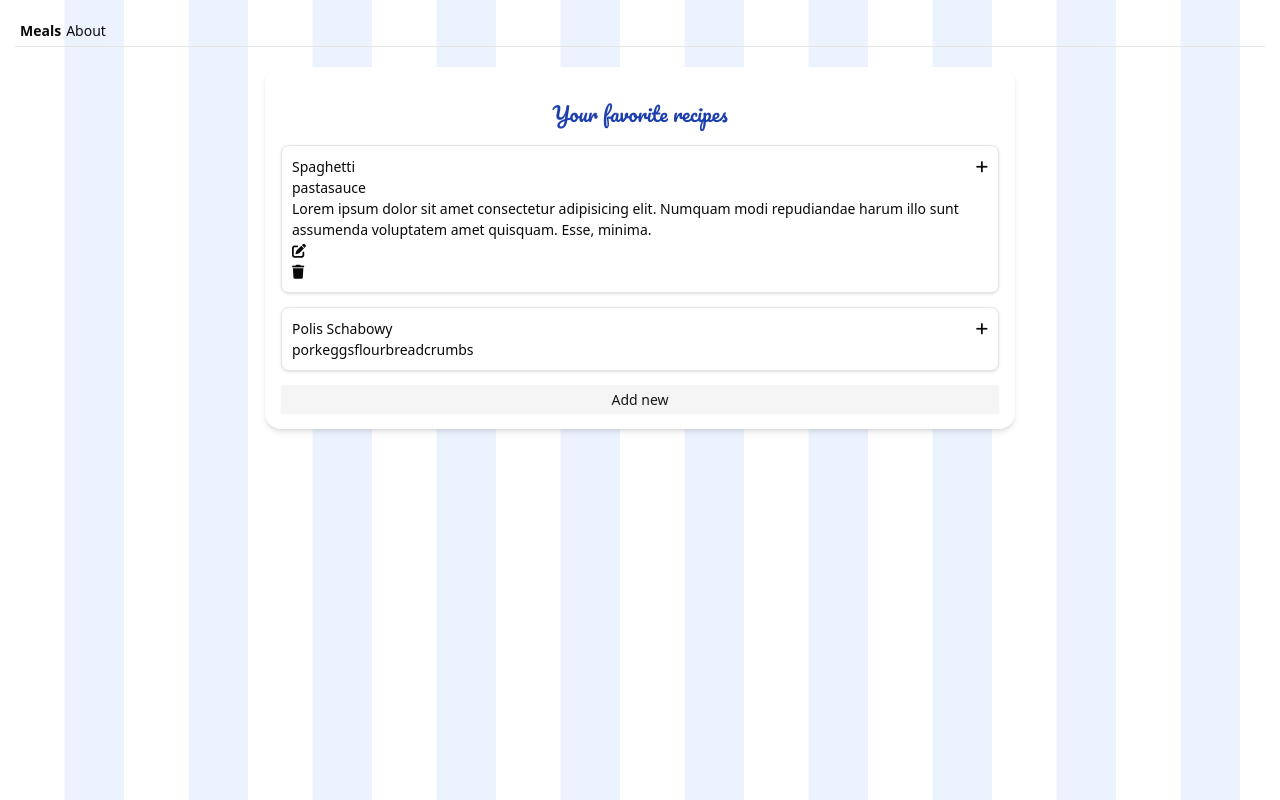
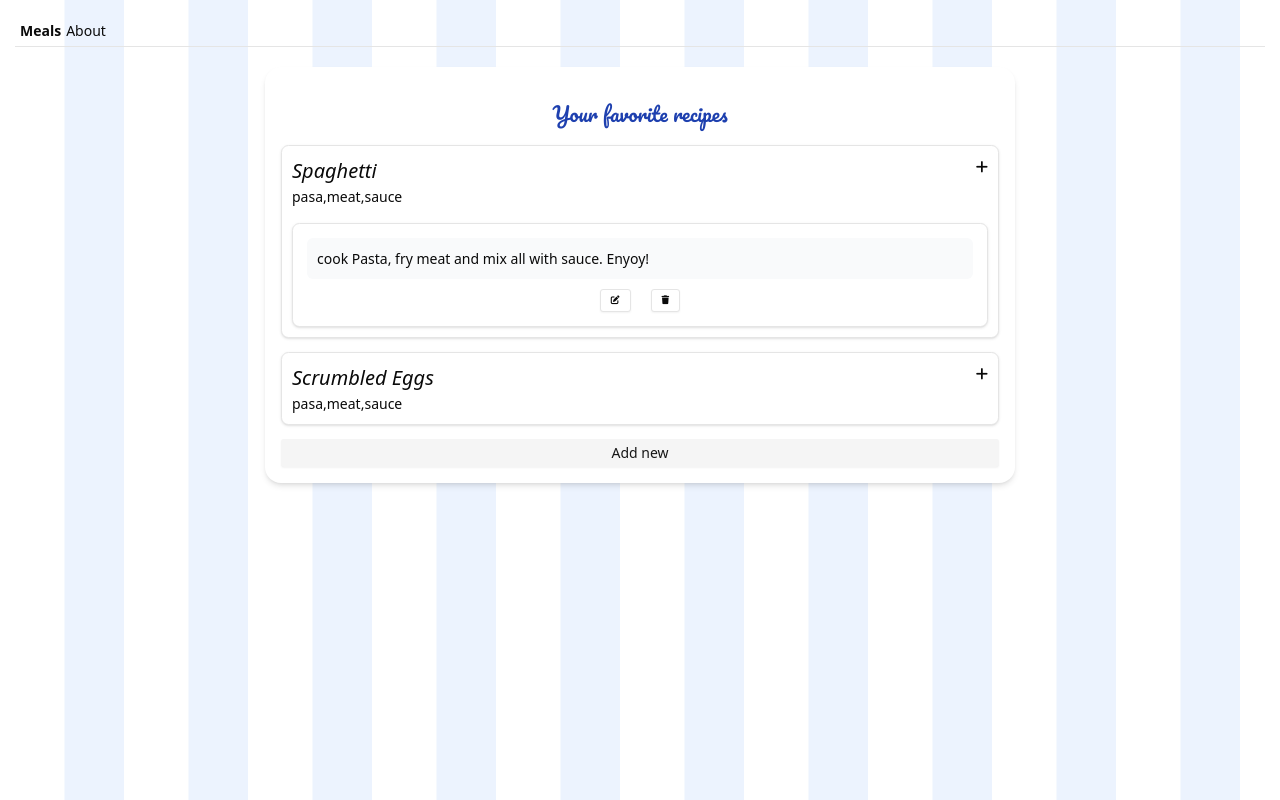
Before and after one commit to graqu/Recipes-react, a React (Vite) app: page /meals in a window 1280 px wide. Both pictures are taken after a click on the element 981 px from the left and 177 px from the top of the page. Built offline with nearby package versions, Linux system fonts and the light colour scheme.

Commit message:
add state to control meals Components

```diff
--- a/src/components/MealItem.tsx
+++ b/src/components/MealItem.tsx
@@ -1,55 +1,57 @@
 import { useState } from 'react';
 import { Card } from './ui/card';
+import { Button } from './ui/button';
 
 const MealItem: React.FunctionComponent<{
-  name: String;
-  ingredients: String;
+  id: string;
+  name: string;
+  ingredients: string;
+  reciepe: string;
+  openedRecipe: string;
+  onExtend: (id: string) => void;
 }> = (props) => {
-  const [isOpen, setIsOpen] = useState(false);
+  const extendHandler = () => {
+    props.onExtend(props.id);
+  };
+
   return (
     <li>
       <Card className="p-[10px] my-[14px]">
         <div className="flex justify-between">
           <div>
-            <h3>{props.name}</h3>
+            <h3 className="text-[2rem] italic">{props.name}</h3>
             <p>{props.ingredients}</p>
           </div>
-          <div
-            className="cursor-pointer"
-            onClick={() => {
-              setIsOpen((state) => (state = !state));
-            }}
-          >
-            <i className="fa-solid fa-plus"></i>
+          <div className="cursor-pointer " onClick={extendHandler}>
+            <i className="fa-solid fa-plus hover:text-[gray]"></i>
           </div>
         </div>
-        {isOpen && (
-          <div>
-            <div>
-              <p>
-                Lorem ipsum dolor sit amet consectetur adipisicing elit. Numquam
-                modi repudiandae harum illo sunt assumenda voluptatem amet
-                quisquam. Esse, minima.
-              </p>
+        {props.openedRecipe === props.id && (
+          <Card className="p-[14px] mt-[16px]">
+            <div className="p-[10px] bg-gray-50 rounded-[6px]">
+              <p>{props.reciepe}</p>
             </div>
-            <div>
-              <div
+            <div className="flex justify-center">
+              <Button
+                variant="outline"
+                className="mx-[10px] mt-[10px]"
                 onClick={() => {
                   console.log('edytuj');
                 }}
               >
                 <i className="fa-solid fa-pen-to-square"></i>
-              </div>
-              <div
-                className="recipe-modify-icon recipe-remover"
+              </Button>
+              <Button
+                variant="outline"
+                className="mx-[10px] mt-[10px]"
                 onClick={() => {
                   console.log('usuń');
                 }}
               >
                 <i className="fa-solid fa-trash"></i>
-              </div>
+              </Button>
             </div>
-          </div>
+          </Card>
         )}
       </Card>
     </li>
--- a/src/components/Mealslist.tsx
+++ b/src/components/Mealslist.tsx
@@ -1,16 +1,30 @@
-import React from 'react';
+import React, { useState } from 'react';
 import MealItem from './MealItem';
 
 const MealsList: React.FunctionComponent<{
   mealsList: any[];
 }> = (props) => {
+  const [extendedID, setExtendedID] = useState('');
+
+  const handleExtended = (id: string) => {
+    if (id === extendedID) {
+      setExtendedID('');
+    } else {
+      setExtendedID(id);
+    }
+  };
+
   return (
     <div>
       <ul>
         {props.mealsList.map((meal) => (
           <MealItem
+            id={meal.id}
             name={meal.name}
             ingredients={meal.ingredients}
+            reciepe={meal.reciepe}
+            openedRecipe={extendedID}
+            onExtend={handleExtended}
             key={meal.id}
           />
         ))}
--- a/src/routes/meals.lazy.tsx
+++ b/src/routes/meals.lazy.tsx
@@ -8,11 +8,17 @@ export const Route = createLazyFileRoute('/meals')({
 });
 
 const testMeals = [
-  { id: 'f001', name: 'Spaghetti', ingredients: ['pasta', 'sauce'] },
+  {
+    id: 'f001',
+    name: 'Spaghetti',
+    ingredients: ['pasa,meat,sauce'],
+    reciepe: 'cook Pasta, fry meat and mix all with sauce. Enyoy!',
+  },
   {
     id: 'f002',
-    name: 'Polis Schabowy',
-    ingredients: ['pork', 'eggs', 'flour', 'breadcrumbs'],
+    name: 'Scrumbled Eggs',
+    ingredients: ['pasa,meat,sauce'],
+    reciepe: 'fry Eggs and cutted sausage on butter - Eat with bread',
   },
 ];
 
```
